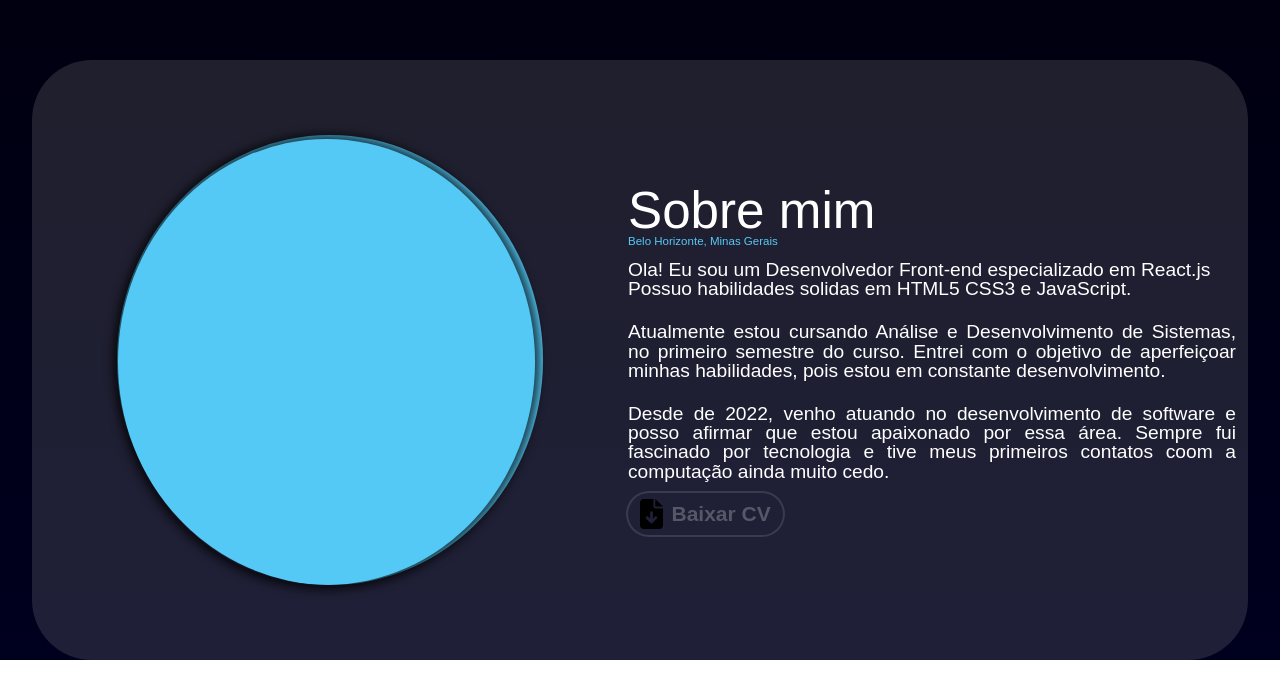
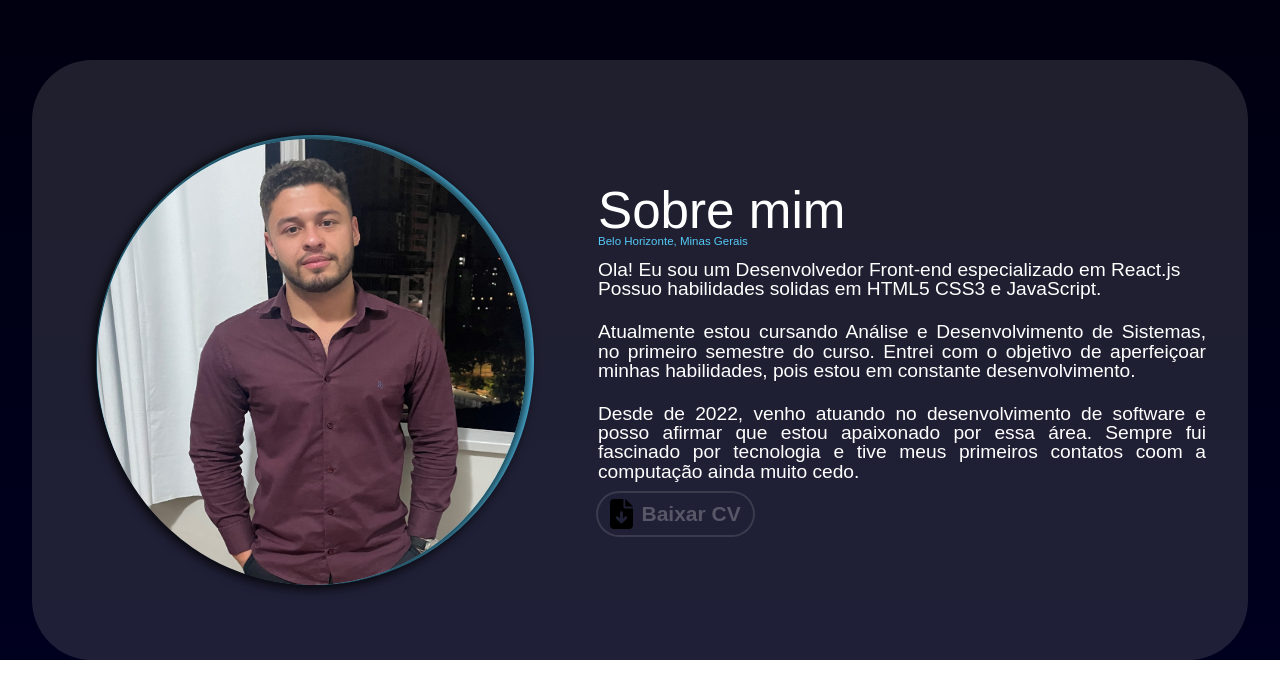
Before and after one commit to Ian-Alemida/devfollio, a React (Create React App) app: page / in a window 1280 px wide. Shown: the part 741-1440 px from the top of the page. Built offline with nearby package versions, Linux system fonts and the light colour scheme.

Commit message:
complete about

```diff
--- a/src/Components/About/About.jsx
+++ b/src/Components/About/About.jsx
@@ -1,5 +1,6 @@
 import './about.css'
 import perfil from './perfil.jpg'
+import perfil2 from './perfil2.png'
 import Botao from '../Banner/Botao/Botao'
 import iconDownload from './download-icon.svg'
 import Card from '../Card/Card'
@@ -8,7 +9,7 @@ function About () {
     return (
         <div className="content-about">
             <div className='content-about-img'>
-                <Card></Card>
+                <Card children1={<img src={perfil} alt="" />} children2={<img src={perfil2} alt="" />}></Card>
             </div>
             <div className='content-about-text'>
                 <h2>Sobre mim</h2>
--- a/src/Components/About/about.css
+++ b/src/Components/About/about.css
@@ -10,7 +10,7 @@
 }
 
 .content-about-img{
-    width: 35%;
+    width: 36%;
     height: 75%;
     display: flex;
     justify-content: center;
@@ -21,9 +21,8 @@
 
 .content-about-img img{
     border-radius: 50%;
-    width: 98%;
-    margin: 1% 1.5% 0 0;
-    box-shadow: 3px 9px 2000px rgba(0, 0, 0, 0.5);
+
+    height: 100%;
 }
 
 .content-about-text{
@@ -32,7 +31,7 @@
     justify-content: center;
     text-align: justify;
     width: 50%;
-    margin-right: 12px;
+    margin-right: 42px;
 }
 
 .content-about-text h2{
```
Also changed, not shown: src/Components/About/perfil2.png (added).
